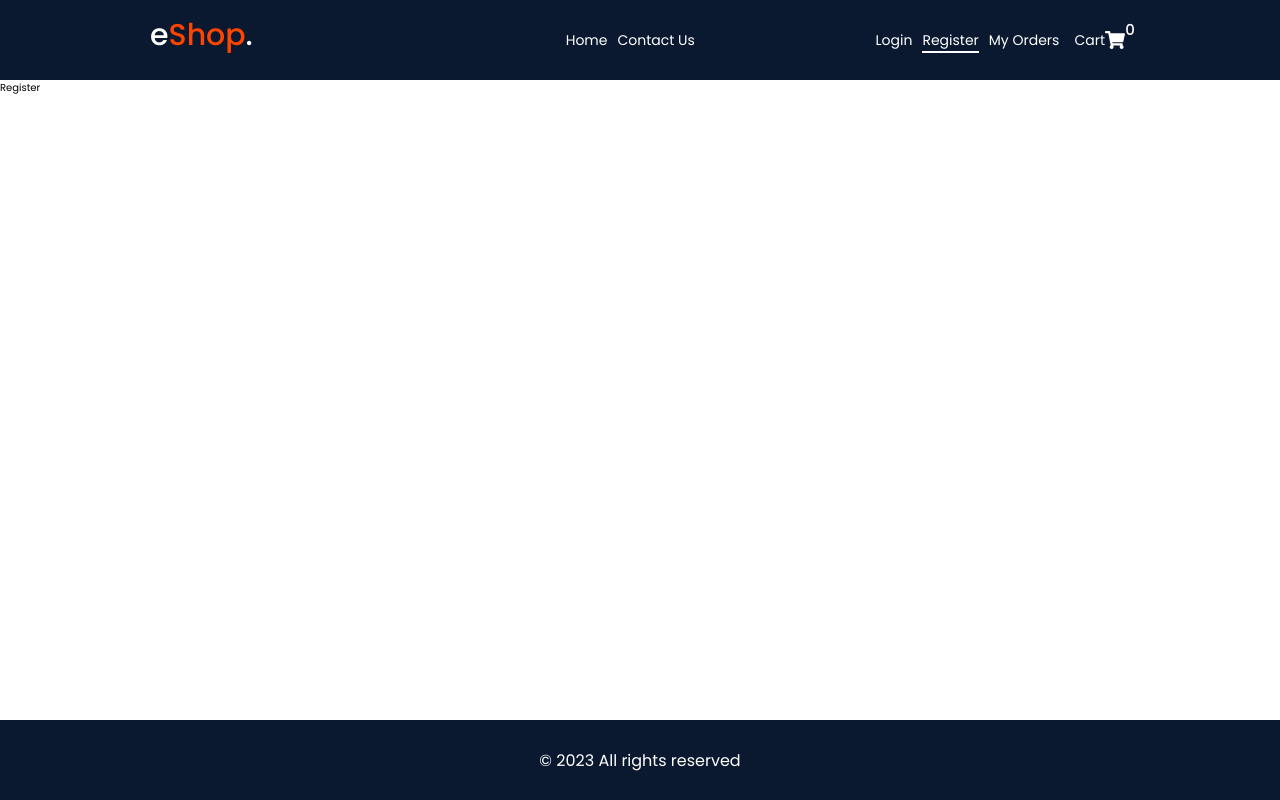
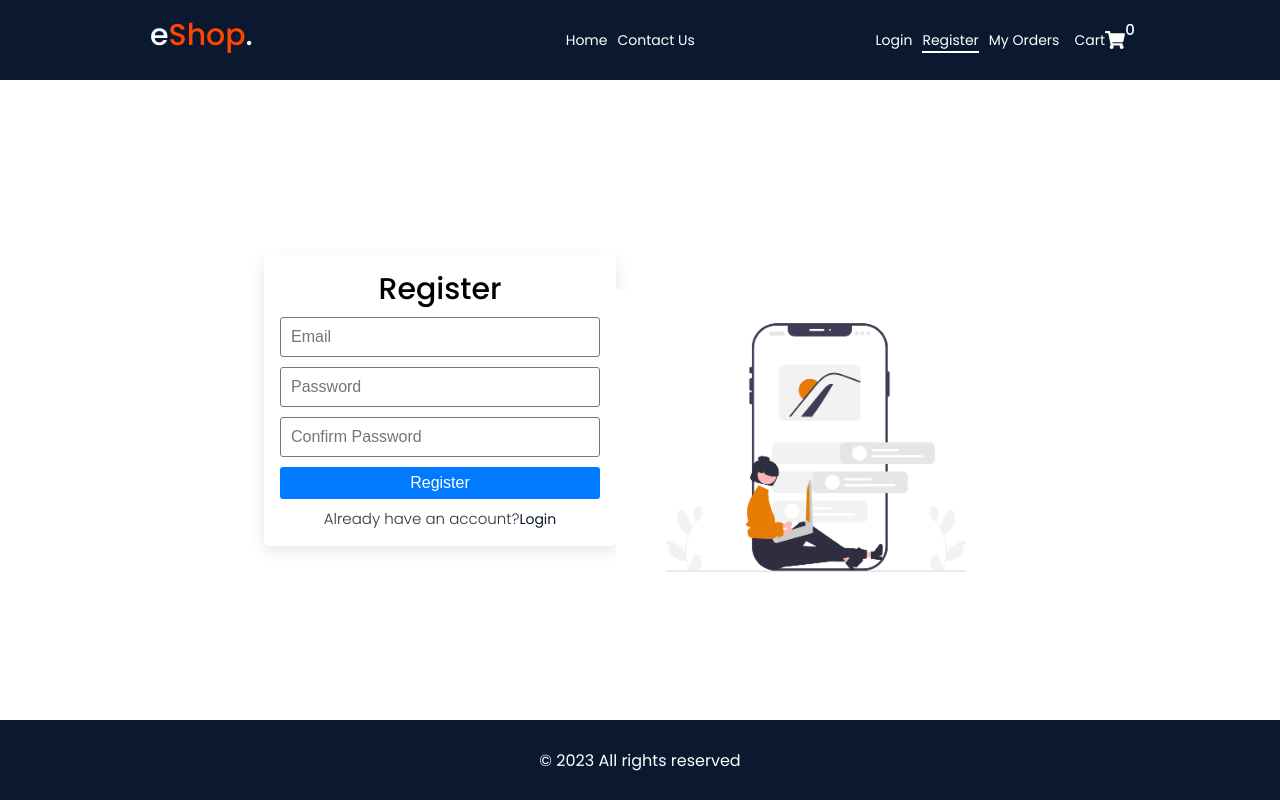
Before and after one commit to abrarzahed/react-eshop, a React (Create React App) app: page /register in a window 1280 px wide. Built offline with nearby package versions, Linux system fonts and the light colour scheme.

Commit message:
register page markup

```diff
--- a/src/pages/auth/Register.jsx
+++ b/src/pages/auth/Register.jsx
@@ -1,4 +1,32 @@
+import { Link } from "react-router-dom";
+import Card from "../../components/card/Card";
 import styles from "./Auth.module.scss";
+import registerImage from "../../assets/register.png";
+
 export default function Register() {
-  return <div>Register</div>;
+  return (
+    <section className={`container ${styles.auth}`}>
+      <Card cardClass="">
+        <div className={styles.form}>
+          <h2>Register</h2>
+          <form>
+            <input type="text" placeholder="Email" required />
+            <input type="password" placeholder="Password" required />
+            <input type="password" placeholder="Confirm Password" required />
+            <button className="--btn --btn-primary --btn-block">
+              Register
+            </button>
+          </form>
+
+          <span className={styles.register}>
+            <p>Already have an account? </p>
+            <Link to="/login"> Login </Link>
+          </span>
+        </div>
+      </Card>
+      <div className={styles.img}>
+        <img src={registerImage} alt="register" width={400} />
+      </div>
+    </section>
+  );
 }
```
